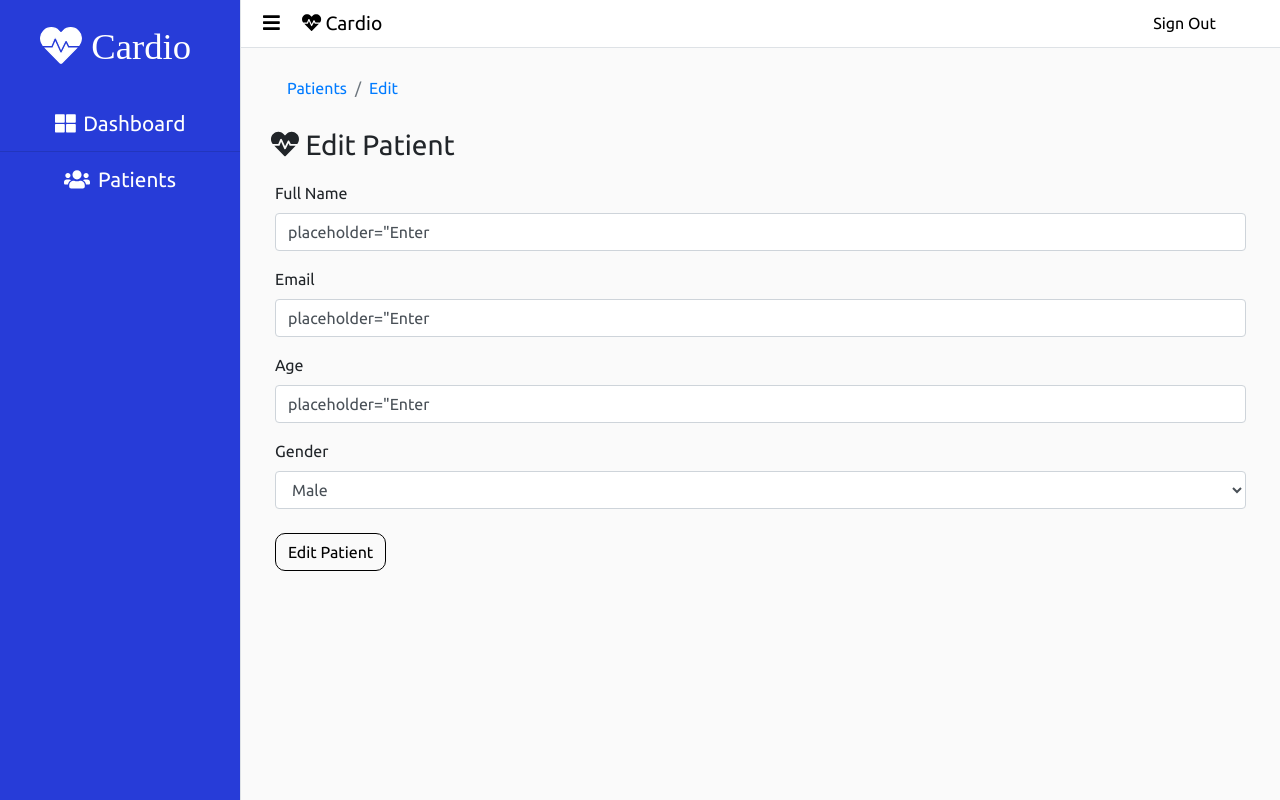
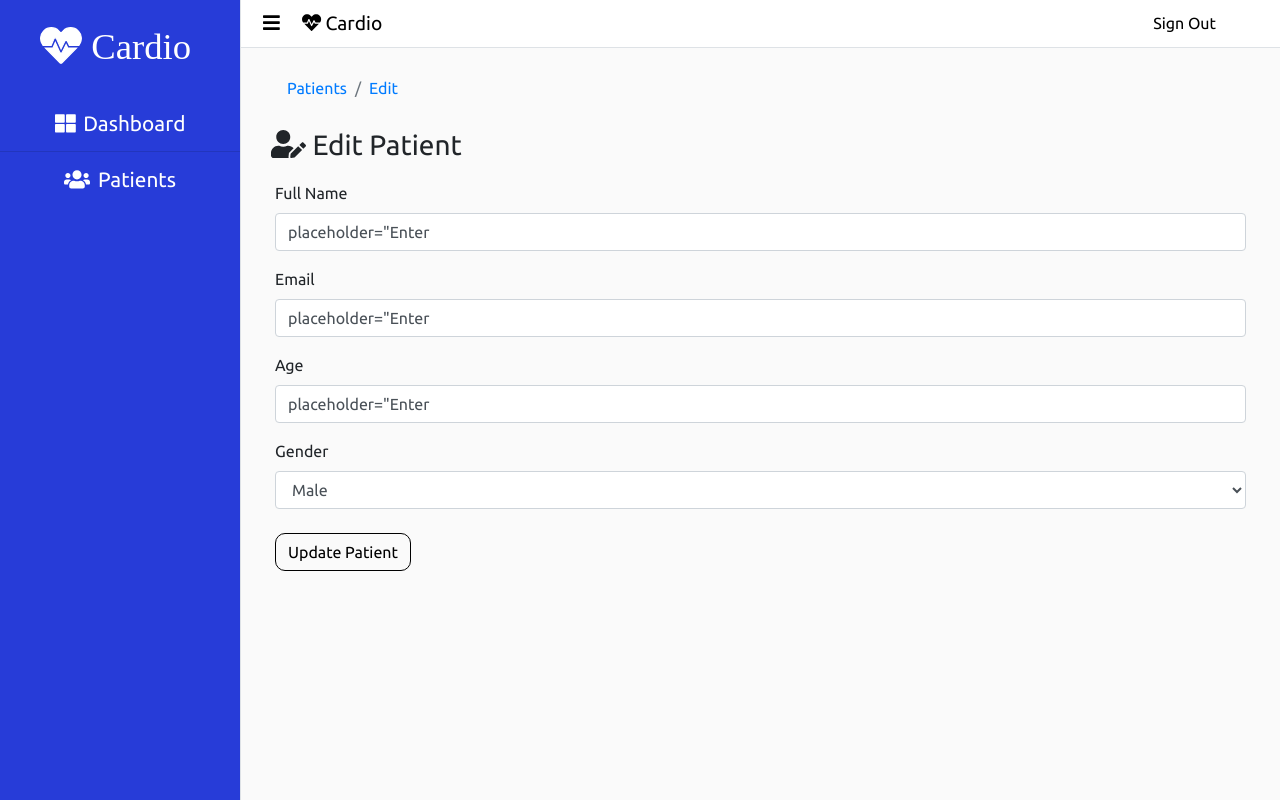
Before and after one commit to rafkol98/CVD-web, a Flask app: template templates/edit.html in a window 1280 px wide. Run offline with Flask 2, Linux system fonts and the light colour scheme; the template is opened without the code that fills it, so the values that code supplies are empty; parts of the project's set-up code (start-up, migrations or seed data) failed here and were passed over; some libraries are stand-ins or nearby versions.

Commit message:
user edit icon

```diff
--- a/templates/edit.html
+++ b/templates/edit.html
@@ -10,7 +10,7 @@
       </ol>
     </nav>
   </div>
-  <h3 class="mt-3"><i class="fas fa-heartbeat"></i> Edit Patient</h3>
+  <h3 class="mt-3"><i class="fas fa-user-edit"></i> Edit Patient</h3>
   <div class="alert alert-primary showOrNot" id="alert" role="alert">
     Patient data was successfully updated!
   </div>
--- a/templates/includes/_edit_patient_form.html
+++ b/templates/includes/_edit_patient_form.html
@@ -15,5 +15,5 @@
         <option value='1'>Female</option>
     </select>
 
-    <button type="submit" class="btn btn-function center mt-4">Edit Patient</button>
+    <button type="submit" class="btn btn-function center mt-4">Update Patient</button>
 </form>
```
